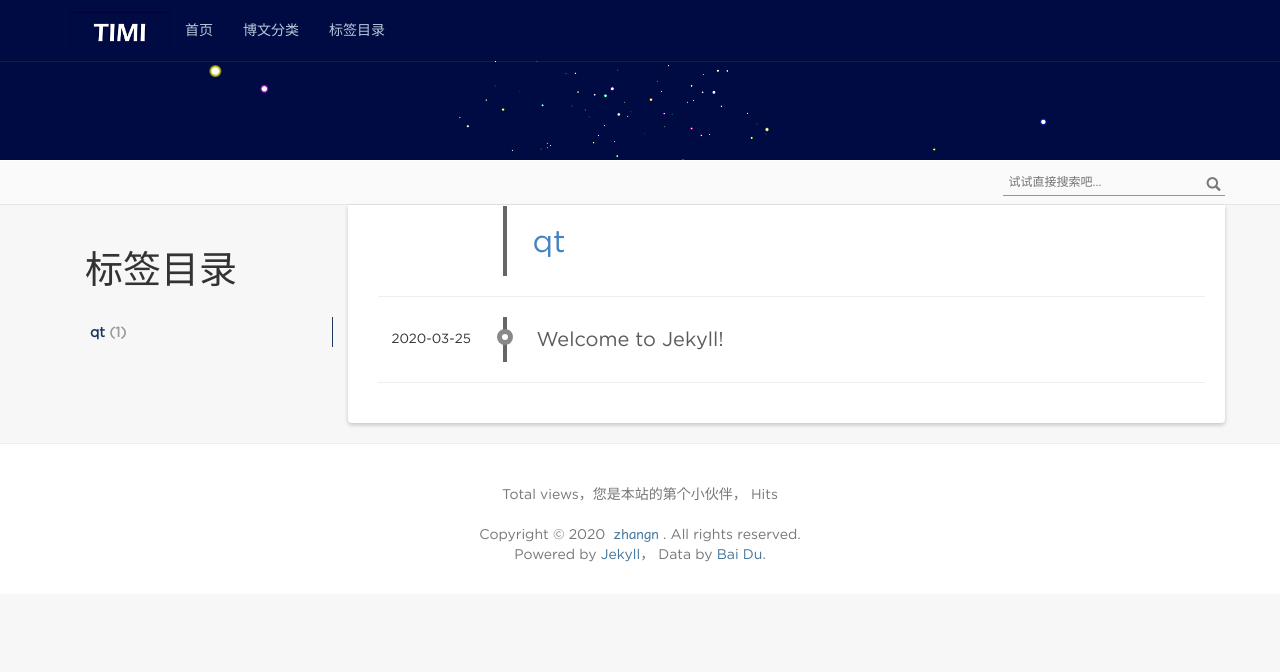
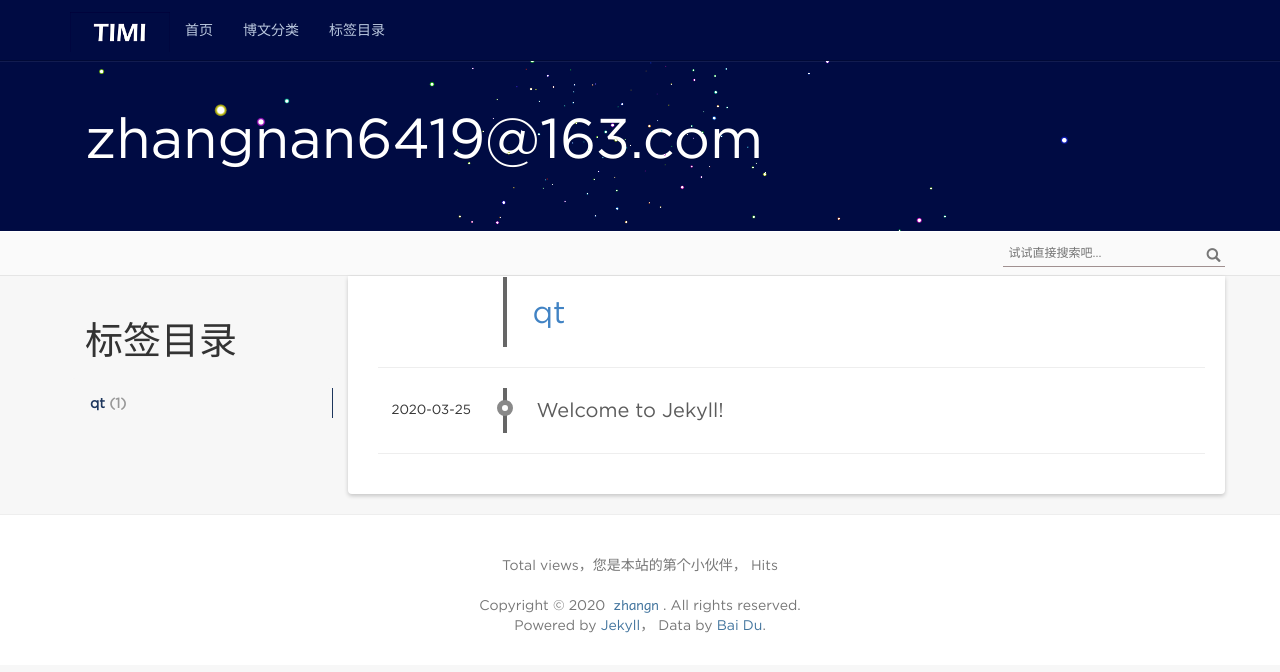
Before and after one commit to zhangn1989/Document, a Jekyll site: the page built from tag/index.html, in a window 1280 px wide. Shown: the top 672 px of the page. Built offline with Jekyll 4.4.1, drawn with Linux system fonts in a browser that asks for light colours; nearby versions of some CDN libraries; comment, search, counter and statistics services are not loaded; some of the changed lines change nothing that is shown.

```diff
--- a/_config.yml
+++ b/_config.yml
@@ -8,7 +8,7 @@
 baseurl: "https://zhangn1989.github.io/Document"  #根目录
 #description: 假如生活欺骗了你，不要悲伤，不要哭泣。
 #motto: 我们笑着说再见，却深知再见遥遥无期。
-#motto: 如果生活欺骗了你，不要悲伤，不要哭泣。
+motto: zhangnan6419@163.com
 #banner: 我想带你去看绚丽的山峦，去看秀丽的溪谷，这份心情，人类是如何称呼的呢。
 #permalink: /:categories/:year/:month/:day/:title/
 permalink: /:year/:month/:day/:title/
```
